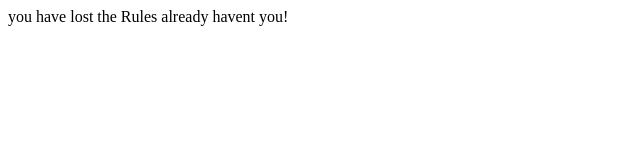
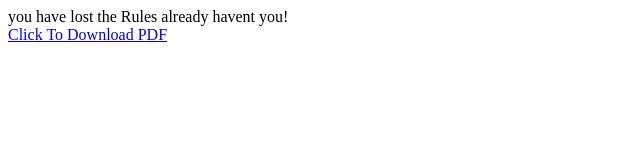
Before and after one commit to Lukeaustenalexander/Tetris-Rules, a plain HTML site: page index.html in a window 1280 px wide. Shown: the whole page, without its empty margins (0-640 px from the left). Drawn offline with Linux system fonts and the light colour scheme.

Commit message:
Update index.html
added pdf downloads

```diff
--- a/index.html
+++ b/index.html
@@ -5,5 +5,6 @@
 </head>
 <body>
 <Div>you have lost the Rules already havent you!</Div>
+<a href="Tetris-USERMANUAL.pdf" download="Tetris-USERMANUAL.pdf">Click To Download PDF</a>
 </body>
 </html>
```
